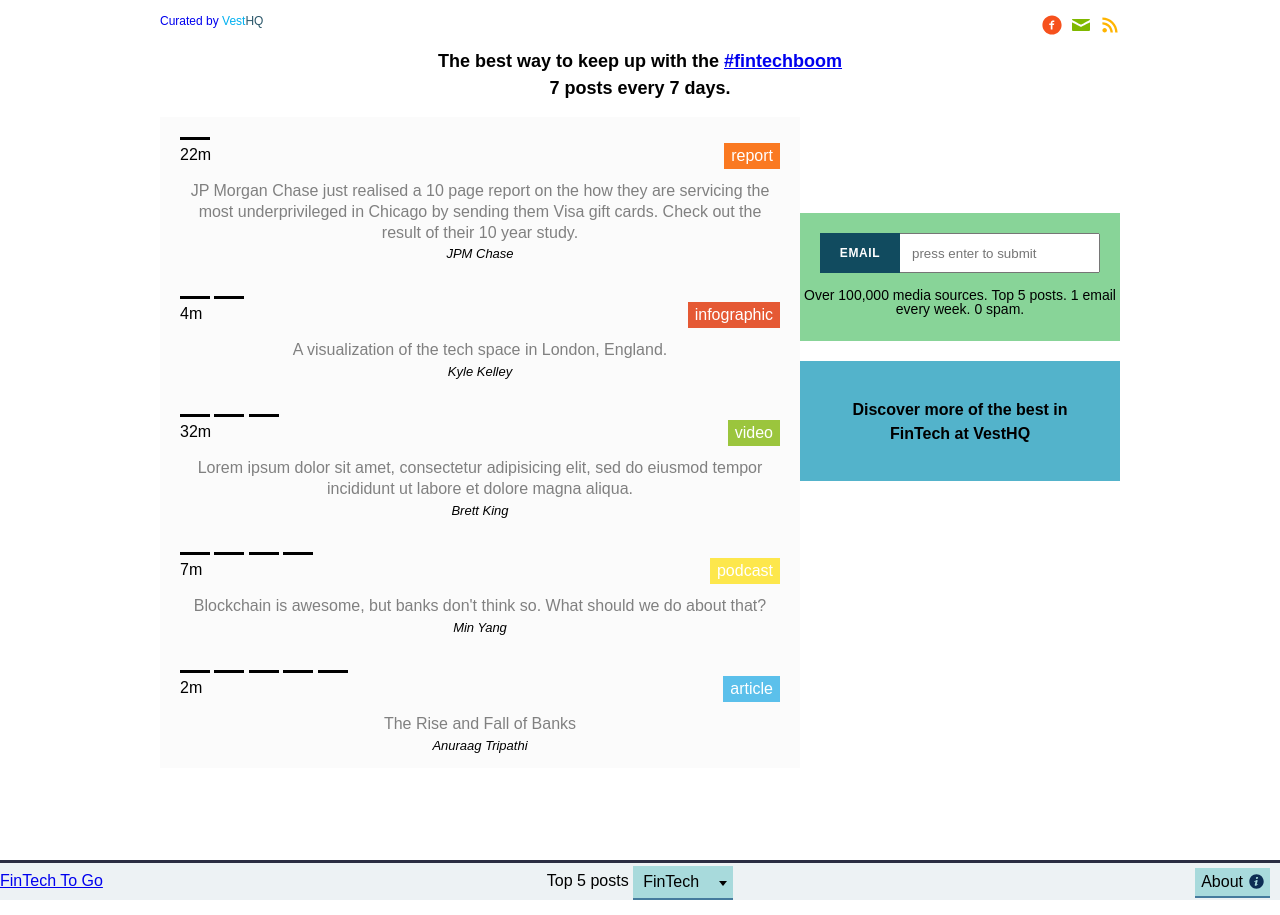
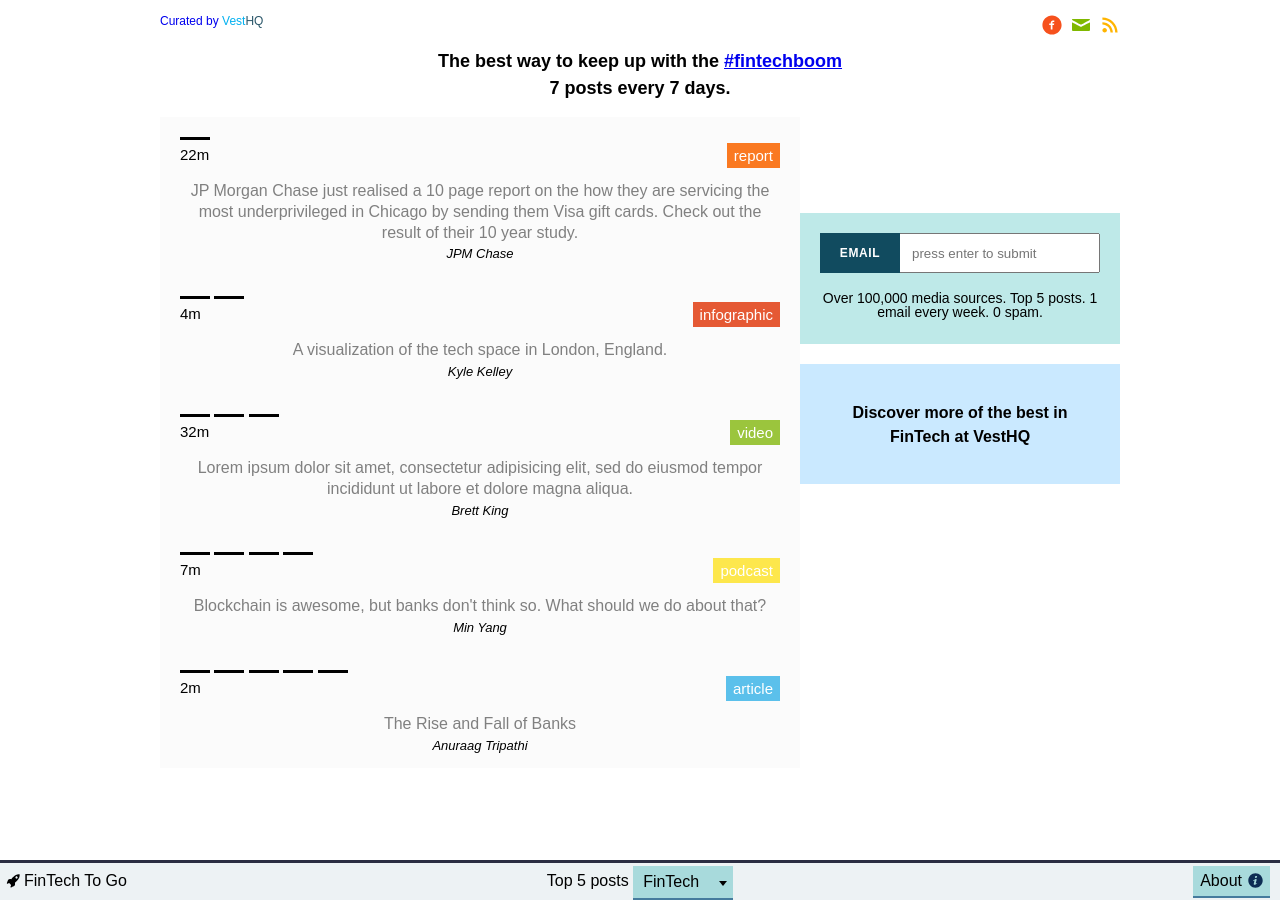
Before and after one commit to VestHQ/FinTechToGo, a Jekyll site: the page built from index.html, in a window 1280 px wide. Built offline with Jekyll 4.4.1, drawn with Linux system fonts in a browser that asks for light colours; some web fonts are replaced; comment, search, counter and statistics services are not loaded.

Commit message:
more updates to fonts and colors

```diff
--- a/_includes/header.html
+++ b/_includes/header.html
@@ -2,7 +2,8 @@
 <header>
   <div class="header-container">
     <h1>
-      <a href="/">FinTech To Go</a>
+      <a href="/"><img src="/assets/img/rocket.svg" alt="home" />FinTech To Go</a>
+      <a href="/"><img src="/assets/img/rocket.svg" alt="home" />FTG</a>
     </h1>
 
     <div class="search">
--- a/_sass/1-base/type.sass
+++ b/_sass/1-base/type.sass
@@ -13,6 +13,9 @@ a.source
   text-align: center
   line-height: 1.3
 
+.lengh, .tag
+  font-size: 15px
+
 .author
   color: black
   font-size: 13px
@@ -22,8 +25,14 @@ a.source
 .newsletter p
   text-align: center
   margin: -30px 0px 0px 0px
-  padding: 0px 0px 25px 0px
+  padding: 3px 10px 25px 10px
   font-size: 14px
+
+h1 a
+  text-decoration: none
+  color: black
+  &:hover
+    text-decoration: underline
 
 footer div h3
   font-size: 12px
--- a/_sass/2-modules/newsletter.sass
+++ b/_sass/2-modules/newsletter.sass
@@ -1,6 +1,6 @@
 // newsletter
 .newsletter
-  background-color: #88D498
+  background-color: #bee9e8
 
 form
   padding: 20px
--- a/_sass/2-modules/sponsor.sass
+++ b/_sass/2-modules/sponsor.sass
@@ -1,7 +1,7 @@
 // sponsor
 .sponsor
   display: block
-  background-color: #53B3CB
+  background-color: #cae9ff
   height: 100px
   width: 100%
   margin: 20px 0px
--- a/_sass/3-layout/header.sass
+++ b/_sass/3-layout/header.sass
@@ -24,6 +24,13 @@ h1
   width: 33.333%
   display: inline-block
   text-align: left
+  img
+    +size (15px)
+    margin-left: 6px
+    margin-right: 3px
+    margin-bottom: -2px
+  a:last-child
+    display: none
 
 .search
   float: left
@@ -190,7 +197,7 @@ h1
       text-align: center
       background-color: #A8DADC
       border-bottom: 2px solid #457B9D
-      padding: 6px
+      padding: 7px
       margin-bottom: -8px
       cursor: pointer
     &:hover
@@ -250,14 +257,14 @@ h1
 
 // Header Media Queries
 @media screen and (max-width: 800px)
-  header h1 b
+  h1
+    a:first-child
+      display: none
+    a:last-child
+      display: inline
+
+  .search span
     display: none
-
-  header h1 span
-    display: none
-
-  h1
-    padding-top: 3px
 
   .dropdown-content
     white-space: normal
```
Also changed, not shown: assets/img/rocket.svg (added), 2 other files.
